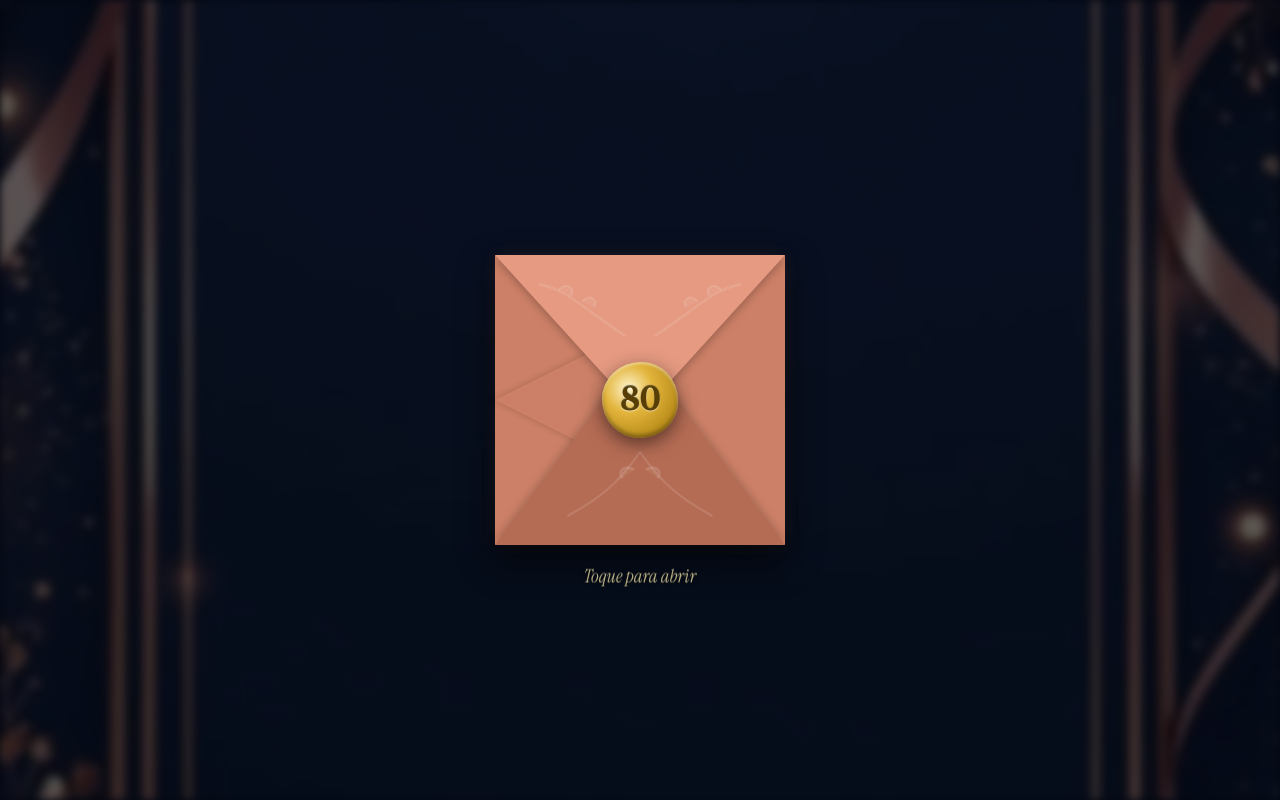
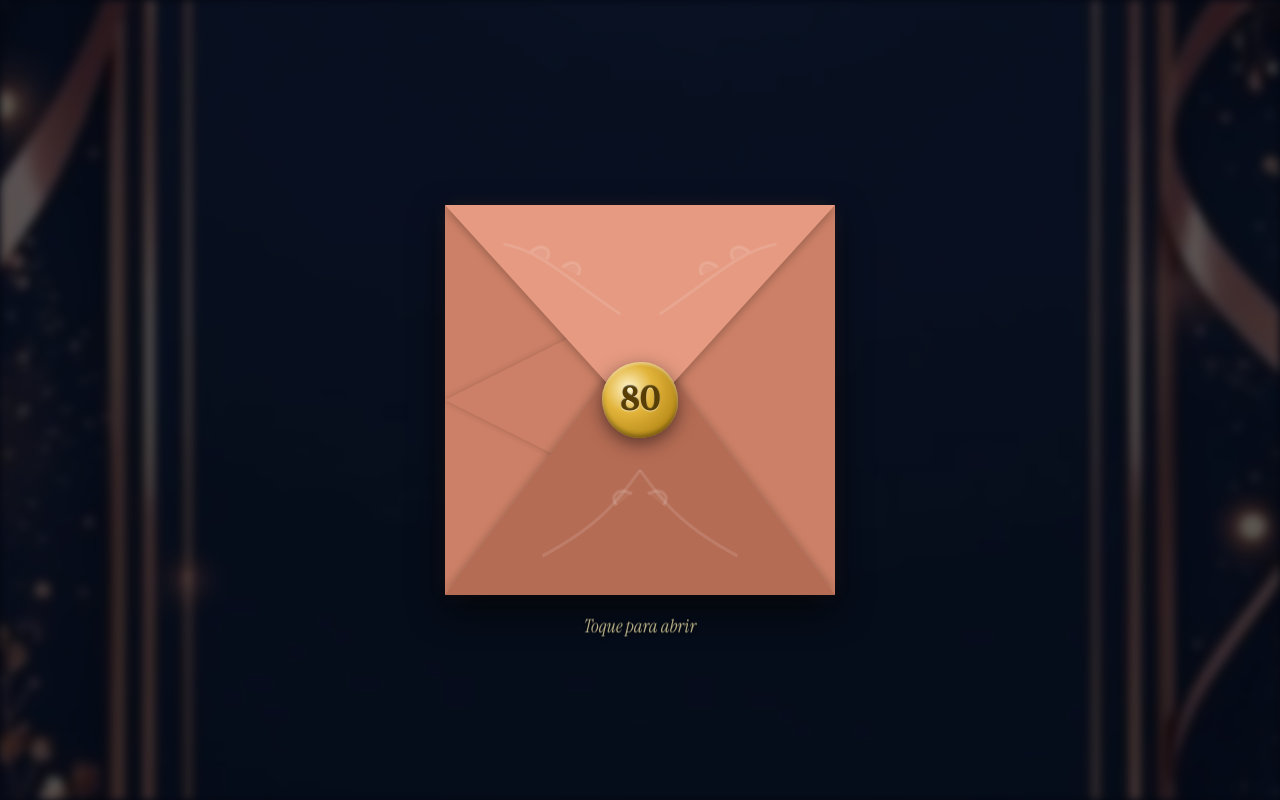
Before and after one commit to rickydomingos97/invite-birthday, a plain HTML site: page index.html in a window 1280 px wide. Drawn offline with Linux system fonts and the light colour scheme.

Commit message:
style: ajusta largura do envelope para 390px e font-size do nome sob 418px de largura

```diff
--- a/style.css
+++ b/style.css
@@ -448,8 +448,9 @@ body {
 .envelope-container {
   position: relative;
   width: 100%;
-  max-width: 360px;
-  height: 360px;
+  max-width: 450px;
+  height: 450px;
+  max-height: 95vw;
   padding: 20px;
   display: flex;
   justify-content: center;
@@ -459,8 +460,11 @@ body {
 
 .envelope {
   position: relative;
-  width: 290px;
-  height: 290px;
+  width: 390px;
+  height: 390px;
+  max-width: 85vw;
+  max-height: 85vw;
+  aspect-ratio: 1 / 1;
   background: linear-gradient(135deg, #cf866e 0%, #b26c55 50%, #98523c 100%);
   border-radius: 8px;
   box-shadow:
@@ -740,3 +744,10 @@ body {
     padding: 35px 24px;
   }
 }
+
+/* Redimensiona a fonte do primeiro nome em telas com 418px de largura ou menos */
+@media (max-width: 418px) {
+  .cursive-name .first-name {
+    font-size: 2.6rem !important;
+  }
+}
```
